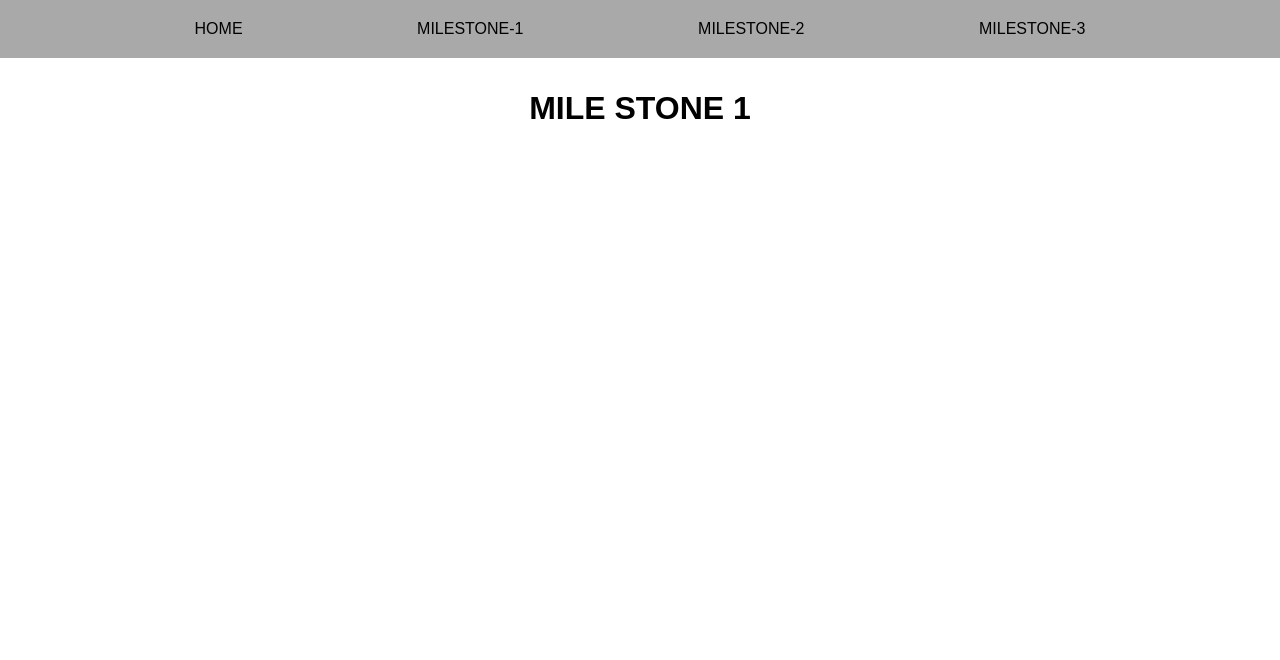
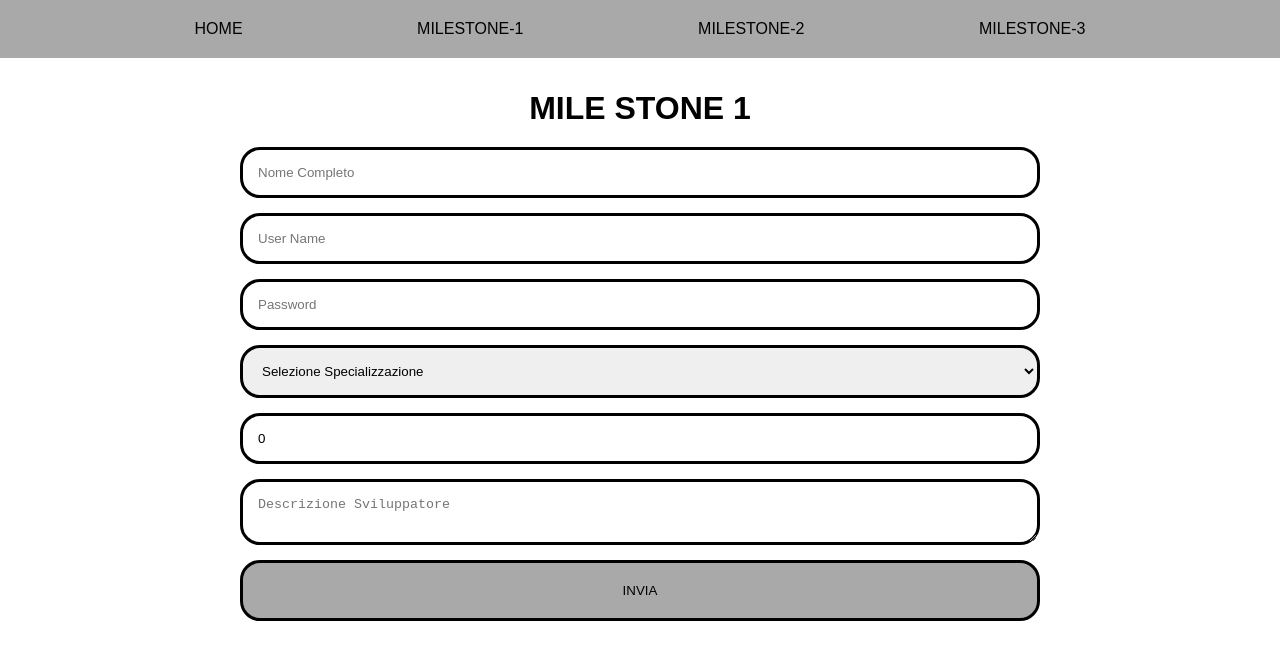
Before and after one commit to bellaviagabriele03/ex-react-useref-signup, a React (Vite) app: page /milestone1 in a window 1280 px wide. Shown: the top 660 px of the page. Built offline with nearby package versions, Linux system fonts and the light colour scheme.

Commit message:
FEAT: milestone 1 DONE

```diff
--- a/src/index.css
+++ b/src/index.css
@@ -71,3 +71,46 @@ header {
     justify-content: center;
     font-size: 19px;
 }
+
+.form-stone1 {
+    margin-top: 20px;
+    display: flex;
+    flex-direction: column;
+    gap: 15px;
+}
+
+.form-stone1 input {
+    padding: 15px;
+
+    border: 3px solid black;
+    border-radius: 20px;
+
+}
+
+.form-stone1 select {
+    padding: 15px;
+    width: 100%;
+    border: 3px solid black;
+    border-radius: 20px;
+    cursor: pointer;
+
+}
+
+.form-stone1 button {
+
+    padding: 20px;
+    background-color: darkgray;
+    border: 3px solid black;
+    border-radius: 20px;
+    cursor: pointer;
+}
+
+.form-stone1 button:hover {
+    background-color: green;
+}
+
+.form-stone1 textarea {
+    padding: 15px;
+    border: 3px solid black;
+    border-radius: 20px;
+}
--- a/src/pages/MileStone1.jsx
+++ b/src/pages/MileStone1.jsx
@@ -1,7 +1,80 @@
+import { useState } from "react"
+
+
 export default function MileStone1() {
+
+    console.count("Rendering...")
+
+
+
+    const [name, setName] = useState("");
+    const [userName, setUserName] = useState("");
+    const [password, setPassword] = useState("");
+    const [spec, setSpec] = useState("");
+    const [years, setYears] = useState(0);
+    const [description, setDescription] = useState("");
+
+
+    function handleSubmit(e) {
+        e.preventDefault();
+
+        //controllo super generico in un unico IF, per mancanza di voglia di scrivere un controllo personalizzato per ogni campo !!!
+        if (name === "" || userName === "" || password === "" || spec === "" || years <= 0 || description === "") {
+            alert("compila tutti i campi !")
+        } else {
+            const result = {
+                name,
+                userName,
+                password,
+                spec,
+                years,
+                description
+            }
+            console.log(result);
+        }
+    }
+
+
     return (
         <div className="container">
             <h1 className="title">MILE STONE 1</h1>
+            <form
+                onSubmit={handleSubmit}
+                className="form-stone1">
+                <input
+                    value={name}
+                    onChange={(e) => setName(e.target.value)}
+                    type="text" placeholder="Nome Completo" />
+                <input
+                    value={userName}
+                    onChange={(e) => setUserName(e.target.value)}
+                    type="text" placeholder="User Name" />
+                <input
+                    value={password}
+                    onChange={(e) => setPassword(e.target.value)}
+                    type="password" placeholder="Password" />
+
+                <select
+                    value={spec}
+                    onChange={(e) => setSpec(e.target.value)}
+                    name="specializzazione" id="spec">
+                    <option value="">Selezione Specializzazione</option>
+                    <option value="Full Stack">Full Stack</option>
+                    <option value="Front-end">Front-end</option>
+                    <option value="Back-end">Back-end</option>
+                </select>
+
+                <input
+                    value={years}
+                    onChange={(e) => setYears(Number(e.target.value))}
+                    type="number" placeholder="anni di esperienza" />
+
+                <textarea
+                    value={description}
+                    onChange={(e) => setDescription(e.target.value)}
+                    placeholder="Descrizione Sviluppatore" />
+                <button type="submit">INVIA</button>
+            </form>
         </div>
 
     )
```
